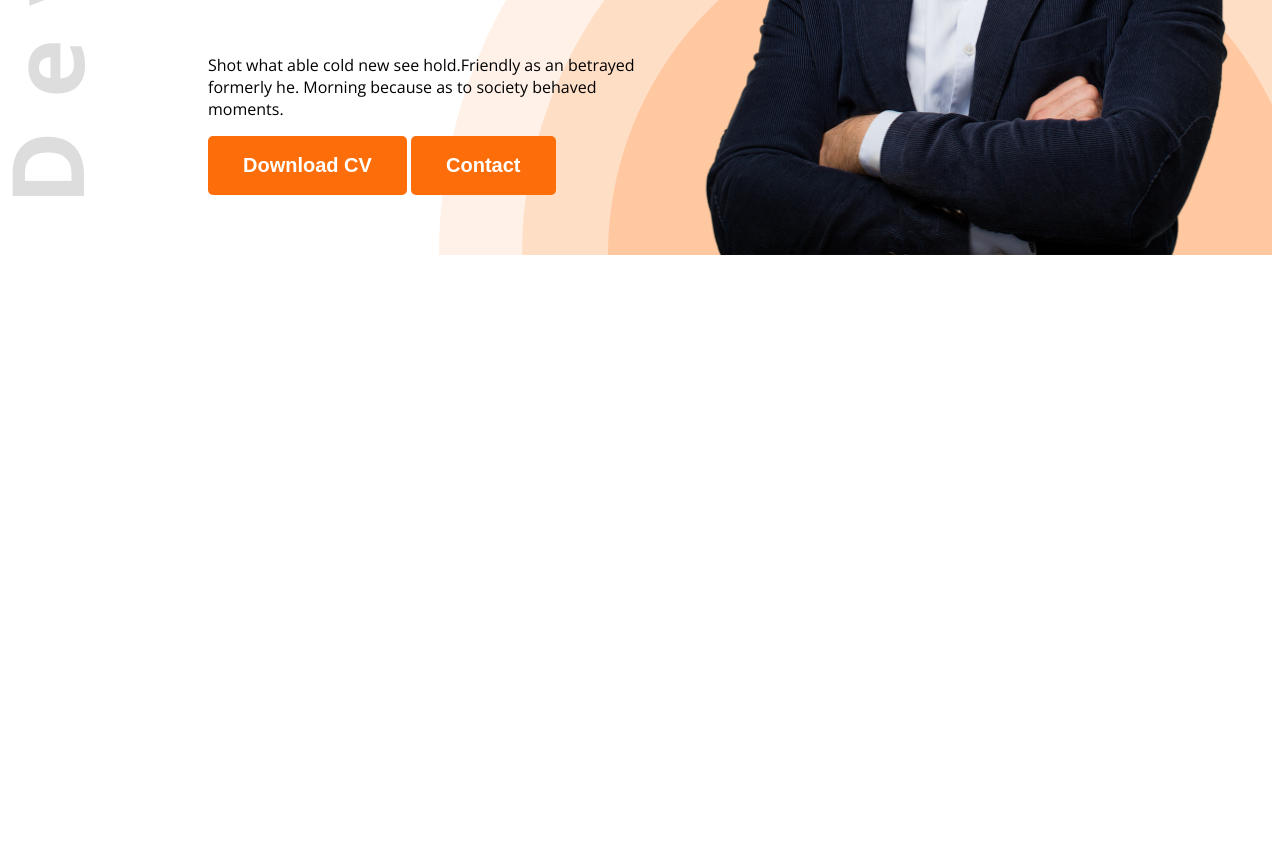
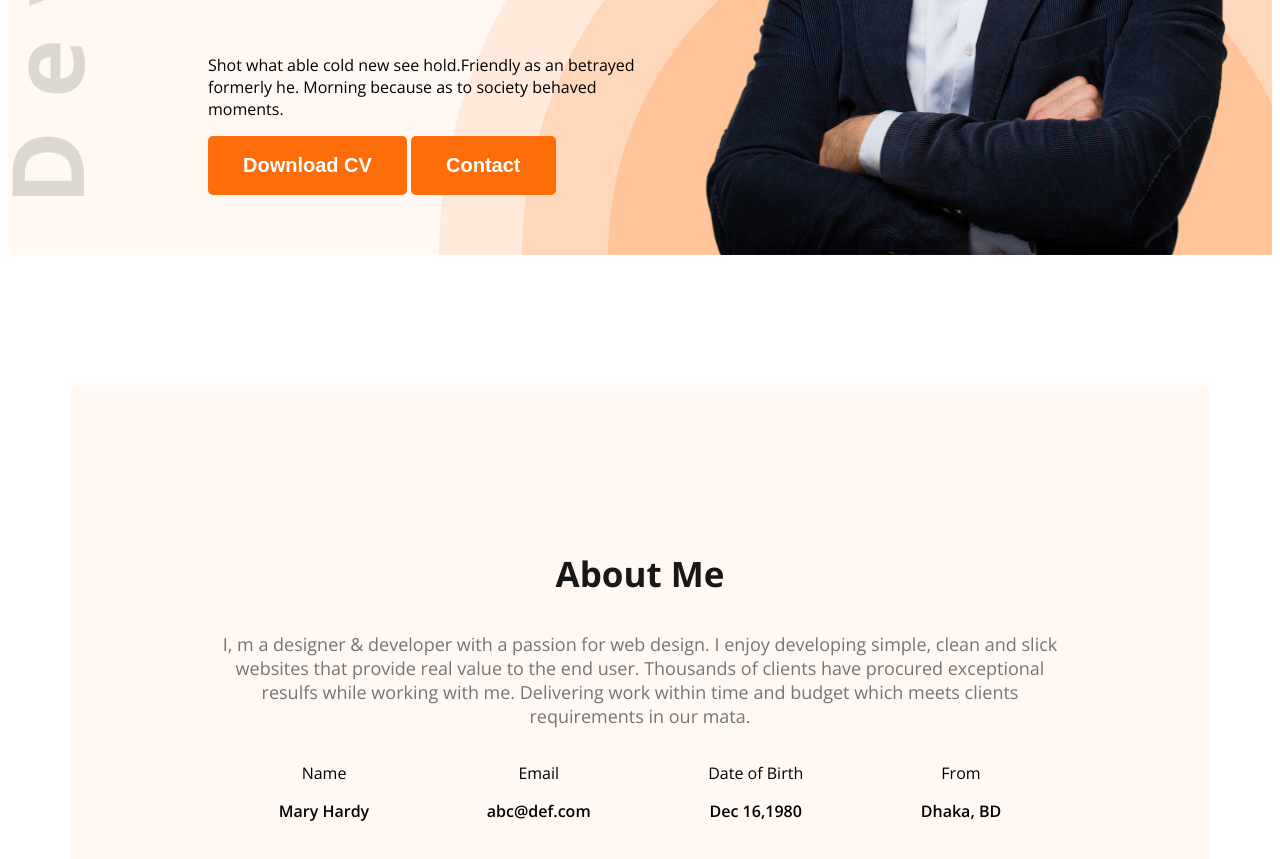
Before and after one commit to tusheralltime/webdeveloper-portfolio, a plain HTML site: page index.html in a window 1280 px wide. Shown: the part 575-1434 px from the top of the page. Before the commit the page ends 838 px from the top, so only its background shows below. Drawn offline with nearby package versions, Linux system fonts and the light colour scheme.

Commit message:
added about section

```diff
--- a/index.html
+++ b/index.html
@@ -13,7 +13,7 @@
 </head>
 
 <body class="open-sans-normal ">
-    <header class="header">
+    <header class="header secondary-bg">
         <nav>
             <h3 class="nav-title">Ma<span class="text-primary">r</span>y</h3>
             <ul>
@@ -37,7 +37,31 @@
         </div>
     </header>
     <main>
-
+        <section class="about secondary-bg">
+            <h3 class="section-title">About Me</h3>
+            <p class="section-description">
+                I, m a designer & developer with a passion for web design. I enjoy developing simple, clean and slick websites that provide real value to the end user. Thousands of clients have procured exceptional resulfs while working with me. Delivering work within time and budget which meets clients requirements in our mata.
+            </p>
+            <div class="about-items">
+                <!-- .about-item*4>p.item-title+p.item-description -->
+                 <div class="about-item">
+                    <p class="item-title">Name</p>
+                    <p class="item-description">Mary Hardy</p>
+                 </div>
+                 <div class="about-item">
+                    <p class="item-title">Email</p>
+                    <p class="item-description">abc@def.com</p>
+                 </div>
+                 <div class="about-item">
+                    <p class="item-title">Date of Birth</p>
+                    <p class="item-description">Dec 16,1980</p>
+                 </div>
+                 <div class="about-item">
+                    <p class="item-title">From</p>
+                    <p class="item-description">Dhaka, BD</p>
+                 </div>
+            </div>
+        </section>
     </main>
     <footer>
 
--- a/styles/portfolio.css
+++ b/styles/portfolio.css
@@ -9,6 +9,9 @@
 }
 
 /* shared style */
+.secondary-bg {
+    background-color: #FFF8F3;
+}
 .text-primary{
     color: #FD6E0A;
 }
@@ -24,6 +27,15 @@
     font-size: 20px;
     padding: 18px 35px;
     border-radius: 5px;
+}
+.section-title {
+    font-size: 35px;
+    font-weight: bold;
+    color: #181818;
+}
+.section-description {
+    font-size: 18px;
+    color: #757575;
 }
 
 /* header */
@@ -80,3 +92,25 @@ nav li a {
 .banner-profile-pic {
     width: 580px;
 }
+
+/*  main styles */
+main {
+    max-width: 1140px;
+    margin: 0 auto;
+}
+
+/*  about styles */
+
+.about {
+    border-radius: 10px;
+    padding: 130px 150px;
+    text-align: center;
+    margin-top: 130px;
+}
+.about-items {
+    display: flex;
+    justify-content: space-around;
+}
+.item-description {
+    font-weight: 600;
+}
```
